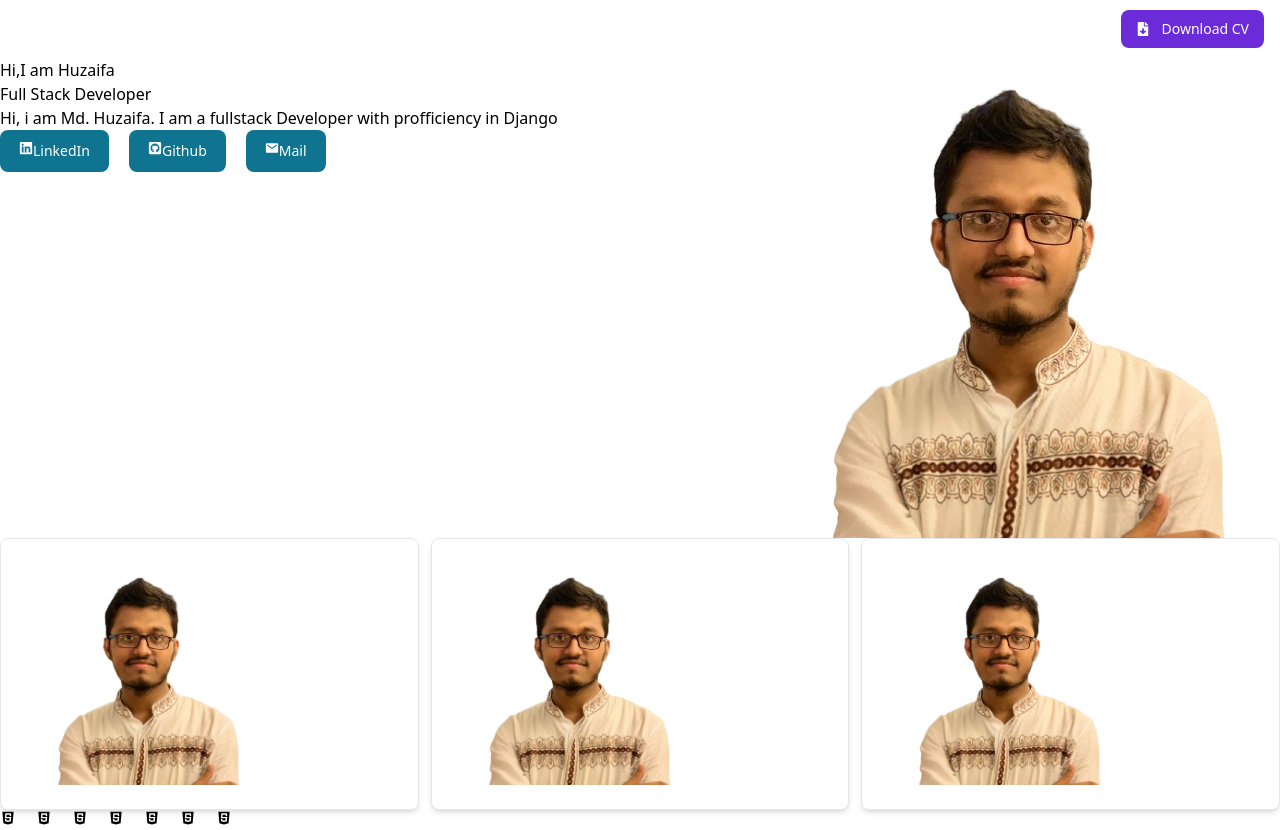
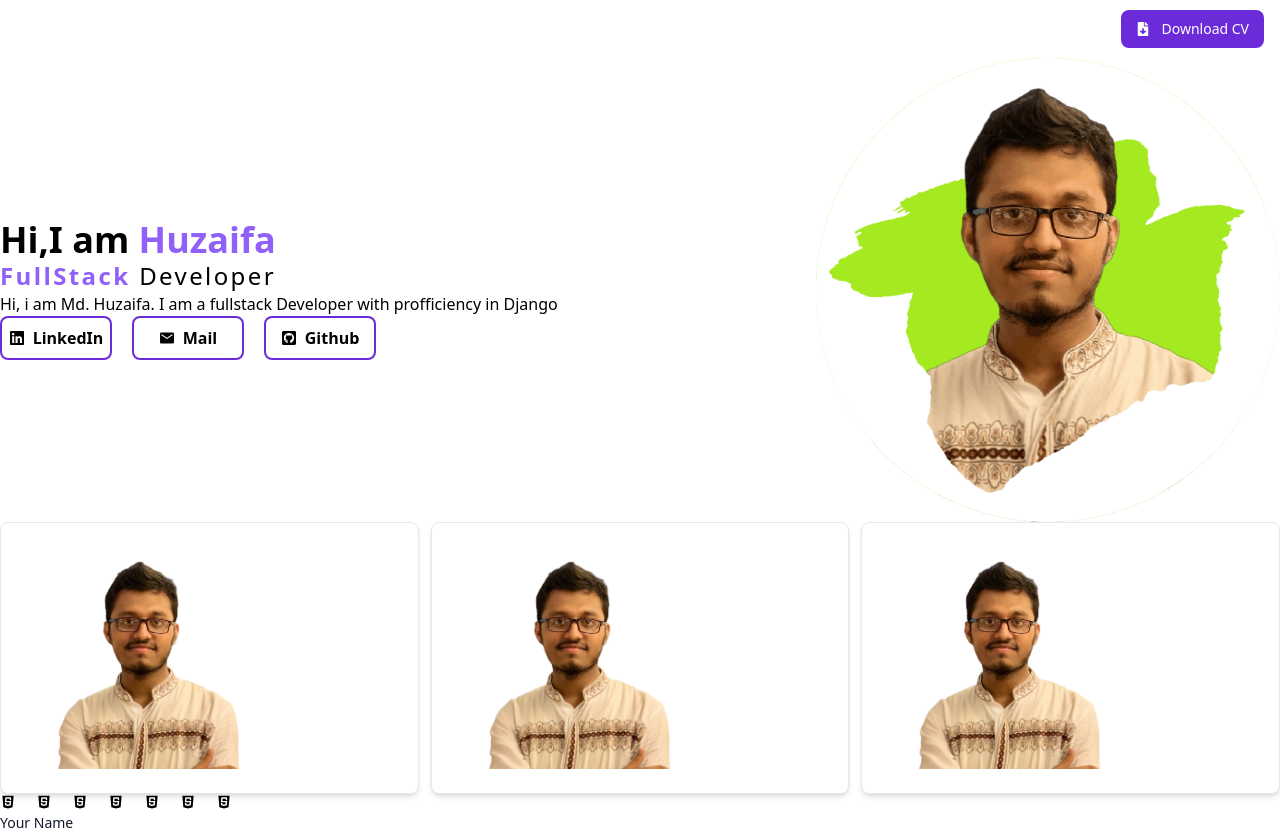
Before and after one commit to 434huzaifa/portfolio, a React (Vite) app: page / in a window 1280 px wide. Shown: the top 830 px of the page. Built offline with nearby package versions, Linux system fonts and the light colour scheme.

Commit message:
hero button added

```diff
--- /dev/null
+++ b/src/ButtonButton.jsx
@@ -0,0 +1,15 @@
+import { Button } from 'flowbite-react';
+import React from 'react';
+
+const ButtonButton = ({link,title,icon}) => {
+    return (
+        <a href={link} className='flex items-center w-28 justify-center rounded-lg border-2 border-purple-700 p-2'>
+            <span className='flex gap-2 items-center'>
+                {icon}
+                <span className='font-semibold'>{title}</span>
+            </span>
+        </a>
+    );
+};
+
+export default ButtonButton;
--- a/src/Hero.jsx
+++ b/src/Hero.jsx
@@ -1,22 +1,24 @@
-import { Button } from "flowbite-react";
 import { FaLinkedin,FaGithubSquare  } from "react-icons/fa";
 import { IoMdMail } from "react-icons/io";
+import ButtonButton from "./ButtonButton";
 const Hero = () => {
     return (
-        <div className="flex gap-2 justify-between">
+        <div className="flex gap-2 justify-between items-center">
             <div>
-                <p>Hi,I am <span>Huzaifa</span></p>
-                <p>Full Stack Developer</p>
+                <p className="text-4xl font-semibold">Hi,I am <span className="text-purple-500 font-bold">Huzaifa</span></p>
+                <p className="text-2xl tracking-widest"><span className="text-purple-500 font-semibold">FullStack</span> Developer</p>
                 <p>Hi, i am Md. Huzaifa. I am a fullstack Developer with profficiency in Django</p>
                 <div className="flex gap-5">
-                    <Button><FaLinkedin />LinkedIn</Button>
-                    <Button><FaGithubSquare />Github</Button>
-                    <Button><IoMdMail />Mail</Button>
+                    <ButtonButton link="http://www.linkedin.com/in/434-md-huzaifa" icon={<FaLinkedin />} title="LinkedIn" />
+                    <ButtonButton link="mailto:saadhuzaifa2497@gmail.com" icon={<IoMdMail />} title="Mail" />
+
+                    <ButtonButton link="https://github.com/434huzaifa?tab=repositories" icon={<FaGithubSquare />} title="Github" />
                 </div>
             </div>
-            <div>
-                <img src="/my.png" alt="" />
+            <div className="flex-1 flex justify-end ">
+                <img src="/round.png" alt="" className="w-[65%]" />
             </div>
+
         </div>
     );
 };
```
Also changed, not shown: public/round.png (added).
